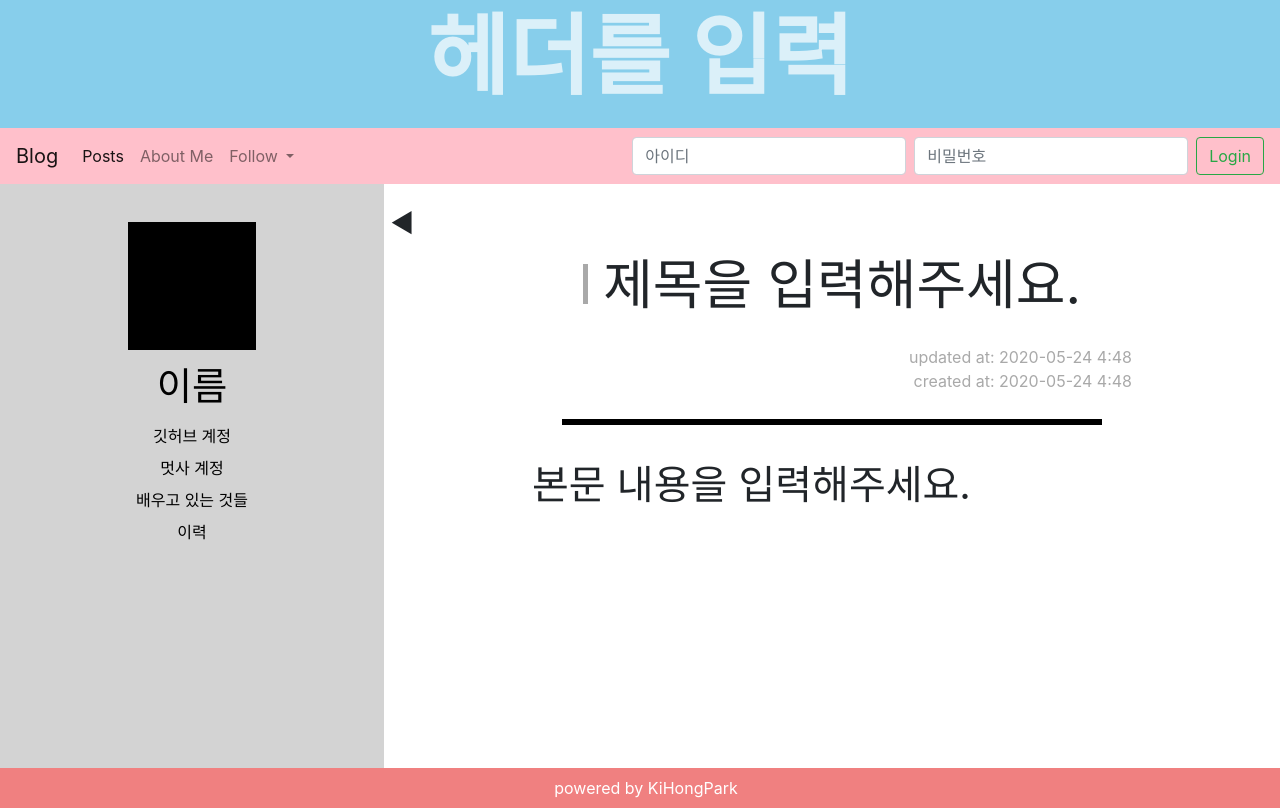
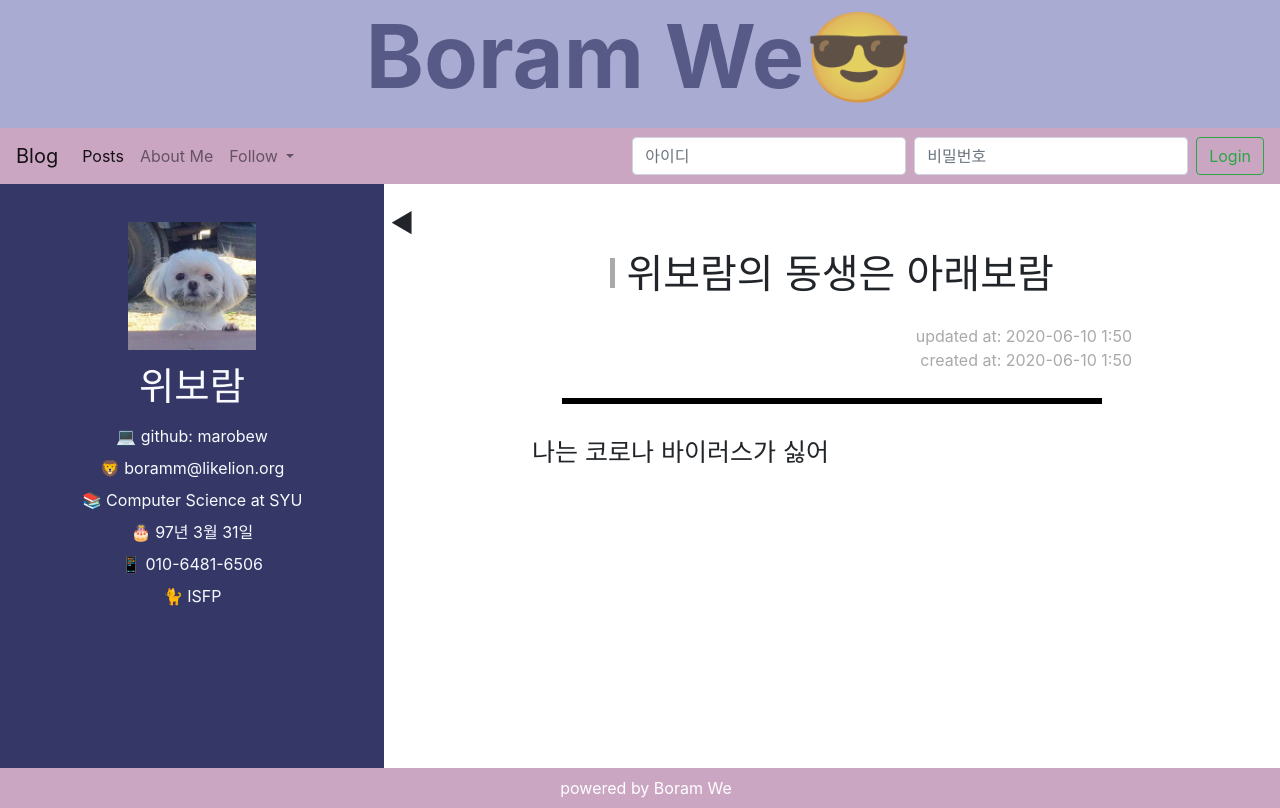
Before and after one commit to marobew/django_blog, a Django app: page / in a window 1280 px wide. Run offline with Django 3.2, Linux system fonts and the light colour scheme; some libraries are stand-ins or nearby versions.

Commit message:
static 이미지 추가 및 내용 수정

```diff
--- a/blog/post/static/index.css
+++ b/blog/post/static/post/css/index.css
@@ -7,11 +7,11 @@ header {
   align-items: center;
   justify-content: center;
   height: 16vh;
-  background-color: rgb(135, 206, 235);
+  background-color: #AAABD3;
 }
 
 header > p {
-  color: white;
+  color: #353866;
   font-size: 88px;
   opacity: 0.7;
   font-weight: bold;
@@ -24,7 +24,7 @@ header > p {
 }
 /* 네비게이터 바 */
 .navbar{
-  background-color: rgb(255, 192, 203);
+  background-color: #CBA6C3;
 }
 /* 바디 시작 */
 .body-wrapper{
@@ -38,11 +38,10 @@ aside {
   display: flex;
   flex-direction: column;
   align-items: center;
-  background-color: white;
   height: 73vh;
   width: 30%;
   max-width: 400;
-  background-color: rgb(211, 211, 211);
+  background-color: #353866;
 }
 /* 사이드바 버튼 */
 .button {
@@ -54,18 +53,17 @@ aside {
   font-size: 2vw;
 }
 /* 사이드바 사진 삽입 */
-.profile {
+.profile img{
   width: 10vw;
   height: 10vw;
   background-color: black;
 }
-/* 사이드바 컨텐츠 */
 .user-items {
   margin-top: 8px;
   width: 60%;
   word-break: break-all;
   text-align: center;
-  color: black;
+  color: #F8FAFF;
 }
 /* 사이드바 이름 */
 .user-items:nth-child(3){
@@ -104,12 +102,12 @@ section > div > div > div {
 /* 섹션 컨텐츠 */
 .title{
   text-align: center;
-  font-size: 54px;
+  font-size: 40px;
   display:inline;
 }
 
 #title-indent {
-  height:40px;
+  height:30px;
   width:5px;
   background-color: darkgray;
   display:inline-block;
@@ -132,12 +130,12 @@ section > div > div > div {
 }
 
 .content {
-  font-size: 40px;
+  font-size: 25px;
   margin-top:30px
 }
 /* 푸터 스타일 */
 footer {
-  background-color: rgb(240, 128, 128);
+  background-color: #CBA6C3;
   height: 5vh;
   width: 100%;
   display:flex;
--- a/blog/post/templates/post/index.html
+++ b/blog/post/templates/post/index.html
@@ -18,14 +18,14 @@
     integrity="sha384-OgVRvuATP1z7JjHLkuOU7Xw704+h835Lr+6QL9UvYjZE3Ipu6Tp75j7Bh/kR0JKI"
     crossorigin="anonymous"></script>
   <!-- css 가져오기 -->
-  <link rel="stylesheet" href="{% static 'index.css' %}">
+  <link rel="stylesheet" href="{% static 'post/css/index.css' %}">
   <title>타이틀을 입력</title>
 </head>
 
 <body>
   <!-- 헤더 컨텐츠 -->
   <header>
-    <p>헤더를 입력</p>
+    <p>Boram We😎</p>
   </header>
   <!-- 네비게이션 바 부트스트랩 -->
   <nav class="navbar navbar-expand-lg navbar-light">
@@ -67,12 +67,14 @@
     <!-- 사이드 컨텐츠 -->
     <aside>
       <div class="button">◀</div>
-      <div class="profile"></div>
-      <div class="user-items">이름</div>
-      <div class="user-items">깃허브 계정</div>
-      <div class="user-items">멋사 계정</div>
-      <div class="user-items">배우고 있는 것들</div>
-      <div class="user-items">이력</div>
+      <div class="profile"><img src={% static 'post/img/user.jpg' %}></div>
+      <div class="user-items">위보람</div>
+      <div class="user-items">💻 github: marobew</div>
+      <div class="user-items">🦁 boramm@likelion.org</div>
+      <div class="user-items">📚 Computer Science at SYU</div>
+      <div class="user-items">🎂 97년 3월 31일</div>
+      <div class="user-items">📱 010-6481-6506</div>
+      <div class="user-items">🐈 ISFP</div>
     </aside>
     <!-- 섹터 컨텐츠 -->
     <section>
@@ -81,14 +83,14 @@
           <div>
             <div class="title">
               <div id="title-indent"></div>
-              제목을 입력해주세요.
+              위보람의 동생은 아래보람
             </div>
             <div class="date-wrapper">
-              <div>updated at: 2020-05-24 4:48</div>
-              <div>created at: 2020-05-24 4:48</div>
+              <div>updated at: 2020-06-10 1:50</div>
+              <div>created at: 2020-06-10 1:50</div>
             </div>
             <div class="divider"></div>
-            <div class="content">본문 내용을 입력해주세요. </div>
+            <div class="content">나는 코로나 바이러스가 싫어</div>
           </div>
         </div>
       </div>
@@ -97,7 +99,7 @@
   <!-- 맨아래 푸터 컨텐츠 -->
   <footer>
     <div class="footer-items">
-      powered by KiHongPark
+      powered by Boram We
     </div>
   </footer>
 
```
Also changed, not shown: blog/post/static/post/img/user.jpg (added), 2 other files.
